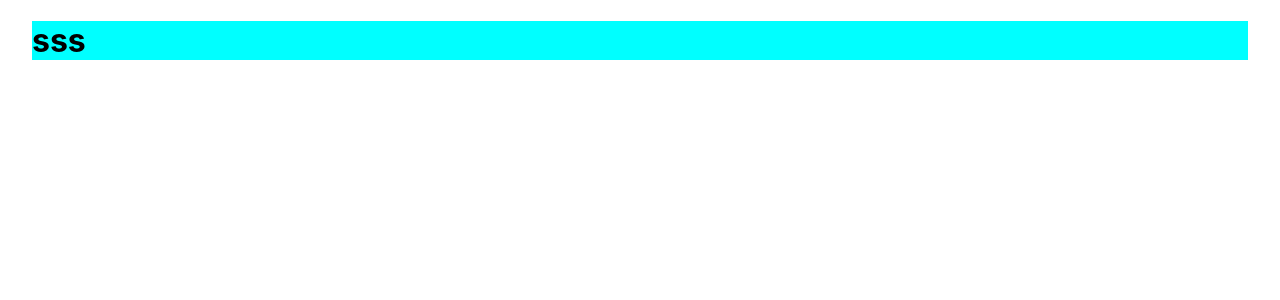
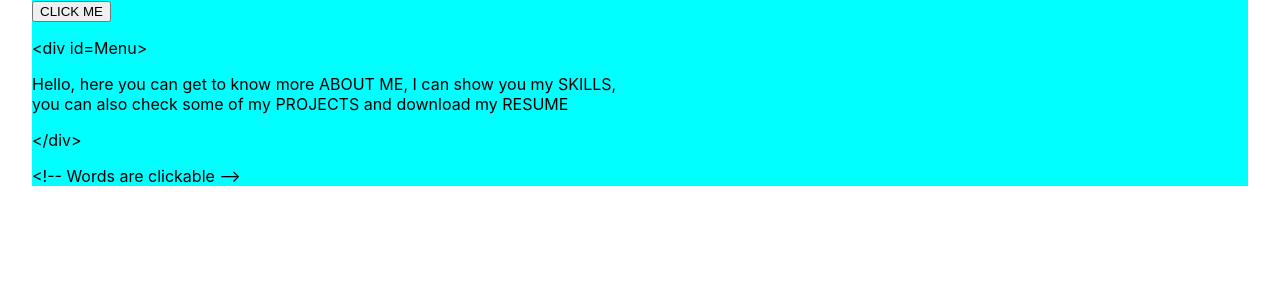
Before and after one commit to imdoug/portfolio, a React (Create React App) app: page / in a window 1280 px wide. Shown: the top 300 px of the page. Built offline with nearby package versions, Linux system fonts and the light colour scheme.

Commit message:
first component created

```diff
--- a/src/App.js
+++ b/src/App.js
@@ -1,11 +1,12 @@
 import React from 'react'
+import Intro from './components/Intro';
 
 function App() {
   return (
     <>
     <div className="body">
       <div className="portfolio-box">
-        <h1>sss</h1>
+        <Intro/>
       </div>
     </div>
     </>
--- /dev/null
+++ b/src/components/Intro.js
@@ -0,0 +1,17 @@
+import React from "react";
+
+const Intro = () =>{
+    return(
+        <>
+        <div className="day-night-btn">
+            <button>CLICK ME</button>
+        </div>
+        <p> {"<"}div id=Menu{">"}</p>
+        <nav>Hello, here you can get to know more <a>ABOUT ME</a>, I can show you my <a>SKILLS</a>,<br/> you can also check some of my <a>PROJECTS</a> and download my <a>RESUME</a></nav>
+        <p>{"<"}/div{">"}</p>
+        <p>{"<"}!-- Words are clickable --{">"} </p>
+        </>
+    )
+}
+
+export default Intro
```
